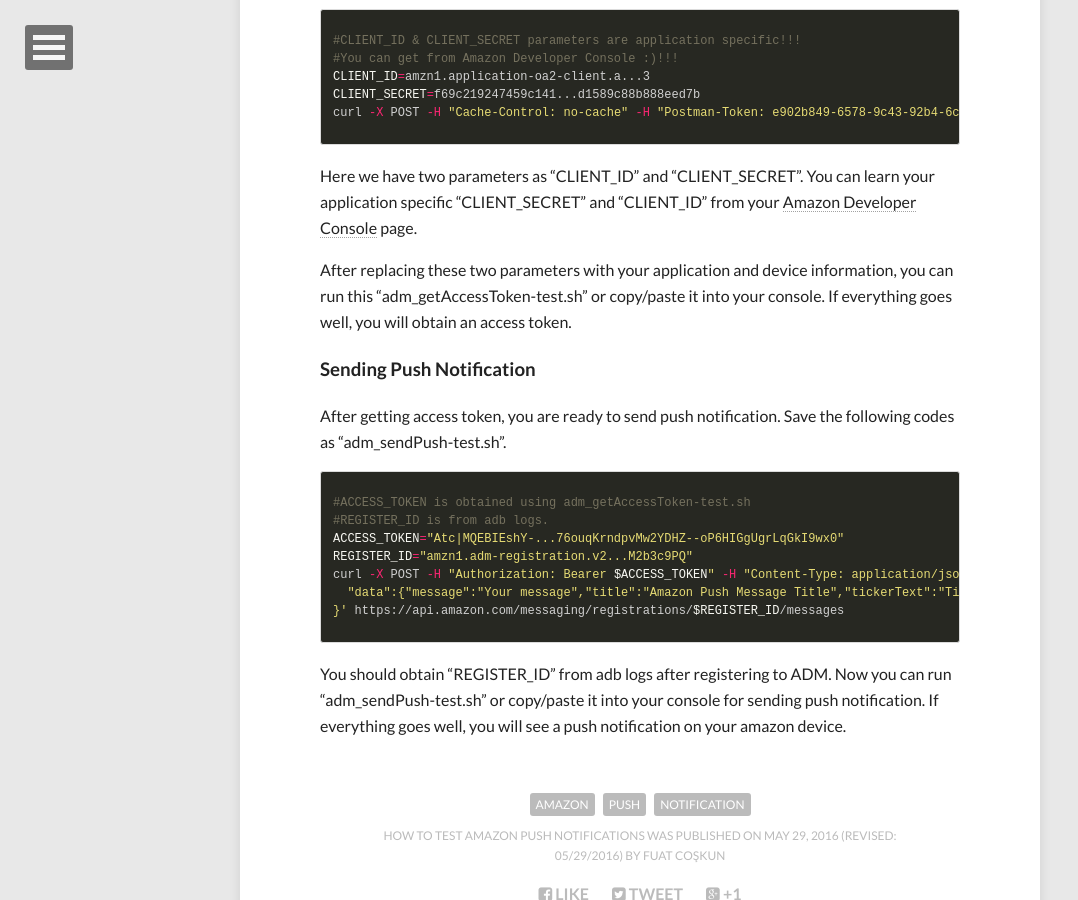
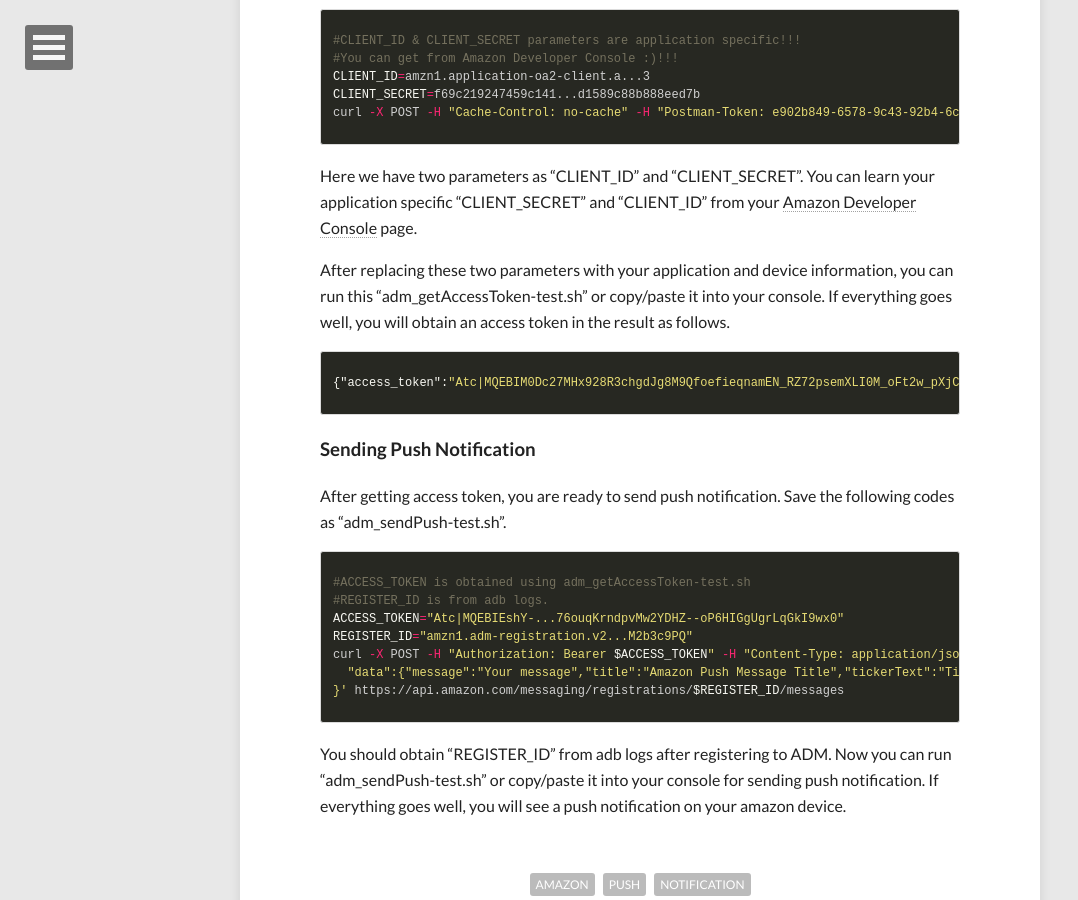
Before and after one commit to fuatcoskun/fuatcoskun.github.io, a Jekyll site: the page built from _posts/2016-05-29-how-to-test-amazon-push-notifications.md, in a window 1280 px wide and 900 px high, scrolled down 881 px. Shown: the whole window, without its empty margins (0-1078 px from the left). Built offline with Jekyll 4.4.1, drawn with Linux system fonts in a browser that asks for light colours; nearby versions of some CDN libraries; comment, search, counter and statistics services are not loaded.

Commit message:
sample accessToken result

```diff
--- a/_posts/2016-05-29-how-to-test-amazon-push-notifications.md
+++ b/_posts/2016-05-29-how-to-test-amazon-push-notifications.md
@@ -31,8 +31,11 @@
 Here we have two parameters as "CLIENT_ID" and "CLIENT_SECRET". You can learn your application specific
 "CLIENT_SECRET" and "CLIENT_ID" from your <a href="https://developer.amazon.com/home.html">Amazon Developer Console</a> page.
 
-After replacing these two parameters with your application and device information, you can run this "adm_getAccessToken-test.sh" or copy/paste it into your console. If everything goes well, you will obtain an
-access token.
+After replacing these two parameters with your application and device information, you can run this "adm_getAccessToken-test.sh" or copy/paste it into your console. If everything goes well, you will obtain an access token in the result as follows.
+
+{% highlight json %}
+{"access_token":"Atc|MQEBIM0Dc27MHx928R3chgdJg8M9QfoefieqnamEN_RZ72psemXLI0M_oFt2w_pXjCE5FFiLTrB2l9B6BU1JxNEXbqV9KV3mLp9RjPS8JID2-jT6XD76KQzP1mHvisQKwrkxrzTc1lV0zOtVkhC5xFVES0pu_aH6VU9Q7plfqR-JEKb0q...nRCzzpYpF2l-iHBnTNF0v4bPNwCTU3ywPGPZVzv0I","scope":"messaging:push","token_type":"bearer","expires_in":3600}
+{% endhighlight %}
 
 ### Sending Push Notification
 
```
